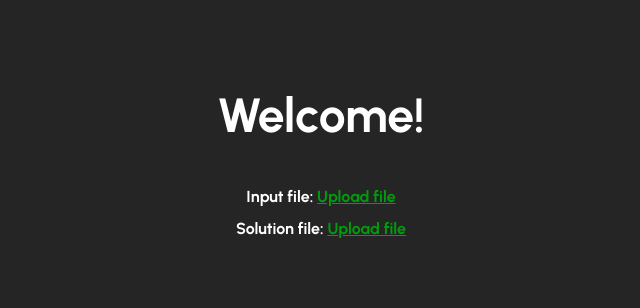
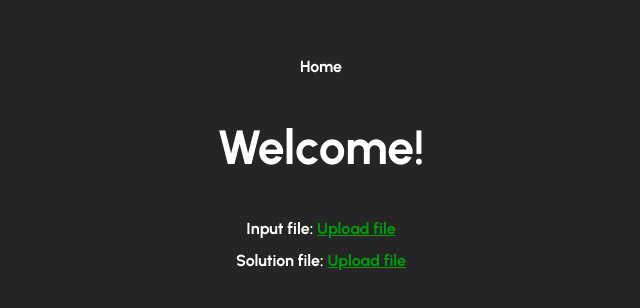
Before and after one commit to maxkratz/HealthPlanify, a React (Vite) app in the folder frontend/: page / in a window 1280 px wide. Shown: the part 220-528 px from the top of the page, without its empty margins (319-959 px from the left). Built offline with nearby package versions, Linux system fonts and the light colour scheme.

Commit message:
Breadcrumbs Component

```diff
--- a/frontend/src/App.tsx
+++ b/frontend/src/App.tsx
@@ -3,6 +3,7 @@ import "./App.css";
 // import { Prueba } from "./views/Prueba";
 import { BrowserRouter as Router, Routes, Route } from "react-router-dom";
 import { DataProvider } from './DataContext';
+import { Breadcrumbs } from "./components/Breadcrumbs";
 import { Home } from "./views/Home/Home";
 import { FirstElection } from "./views/FirstElection/FirstElection";
 import { Calendar } from "./views/Calendar/Calendar";
@@ -16,6 +17,7 @@ function App() {
     return (
         <DataProvider>
             <Router>
+                <Breadcrumbs />
                 <Routes>
                     <Route path="/" element={<Home />} />
                     <Route path="/FirstElection" element={<FirstElection />} />
--- /dev/null
+++ b/frontend/src/components/Breadcrumbs/Breadcrumbs.tsx
@@ -0,0 +1,30 @@
+import React from 'react';
+import { Link, useLocation } from 'react-router-dom';
+
+import BreadcrumbsStyle from './Breadcrumbs.module.scss';
+
+export const Breadcrumbs: React.FC = () => {
+    const location = useLocation();
+    const { pathname } = location;
+    // Divide rute by "/" and remove empty strings
+    const pathnames = pathname.split('/').filter(x => x);
+
+    return (
+        <nav className={`flex justify-center mb-10 ${BreadcrumbsStyle.container}`}>
+            <ul className="flex flex-row items-center gap-2">
+                <li>
+                    <Link to="/">Home</Link>
+                </li>
+                {pathnames.map((value, index) => {
+                    const to = `/${pathnames.slice(0, index + 1).join('/')}`;
+                    return (
+                        <li key={to}>
+                            <Link to={to}>{value}</Link>
+                        </li>
+                    );
+                })}
+            </ul>
+        </nav>
+
+    );
+};
--- /dev/null
+++ b/frontend/src/components/Breadcrumbs/index.ts
@@ -0,0 +1 @@
+export { Breadcrumbs } from './Breadcrumbs'
```
Also changed, not shown: frontend/src/components/Breadcrumbs/Breadcrumbs.module.scss (added).
